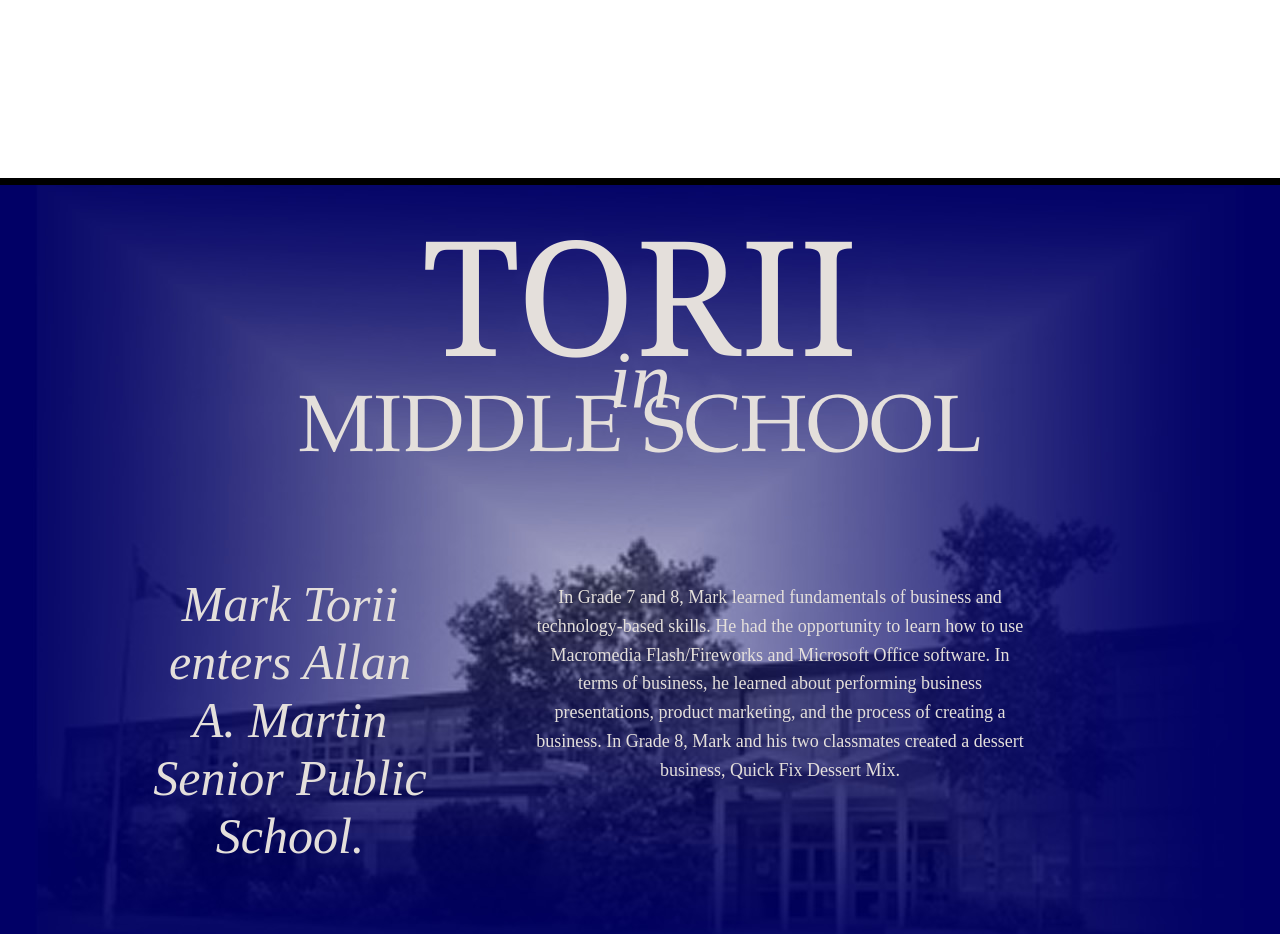
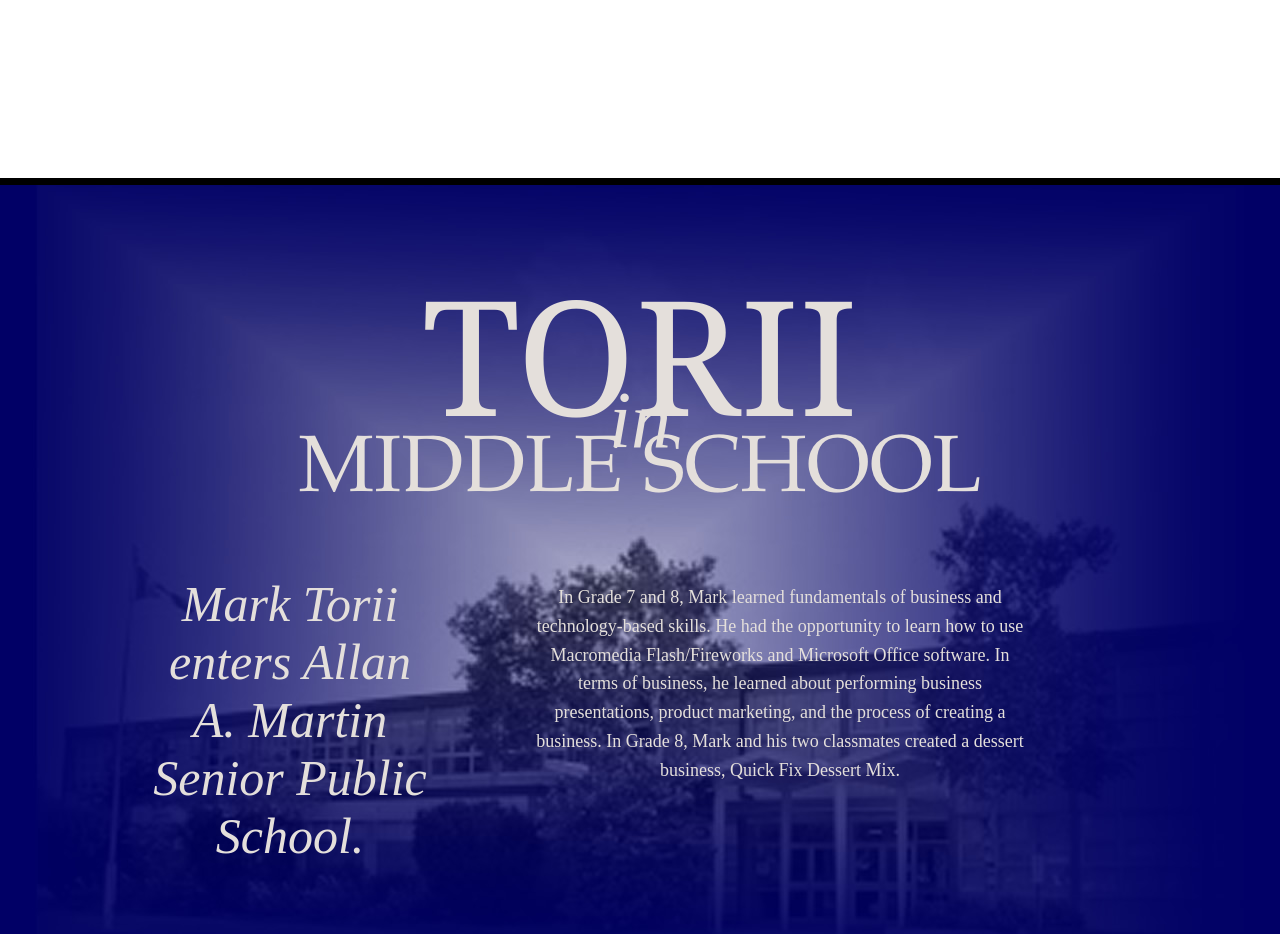
Before and after one commit to JMtorii/toriizuka-web, a PHP site: page /about/agnes/my_story_agnes.php in a window 1280 px wide. Shown: the part 816-1750 px from the top of the page. Run offline with PHP 8.4, Linux system fonts and the light colour scheme; some libraries are stand-ins or nearby versions; some web fonts are replaced.

Commit message:
Minor UI fix in AAM text layout

```diff
--- a/css/main_style.css
+++ b/css/main_style.css
@@ -520,20 +520,21 @@ a { color: #4a4237; -webkit-transition: all .1s ease-in-out; -moz-transition: al
 		    }
 
 		    	#allan_a_martin #mid_line1 h6{
+		    		top:60px;
 		    		font-family: Georgia, serif;
 		    		font-size: 160px;
 		    		bottom: 0px;
 			    }
 
 			    #allan_a_martin #mid_line2 h6 {
-			    	top:150px;
+			    	top:190px;
 			    	margin-top: 0px;
 			    	font: 80px abril-display, serif;
 			    	font-style: italic;
 			    }
 
 			    #allan_a_martin #mid_line3 h6 {
-			    	top:250px;
+			    	top:290px;
 			    	margin-top: -50px;
 			    	font-family: Palatino Linotype, serif;
 			    	font-size:80px;
```
